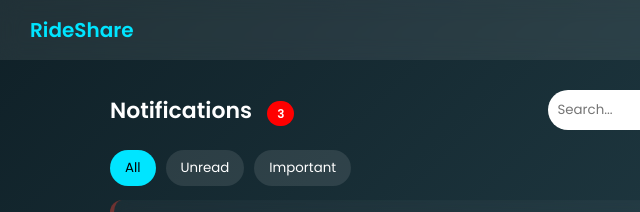
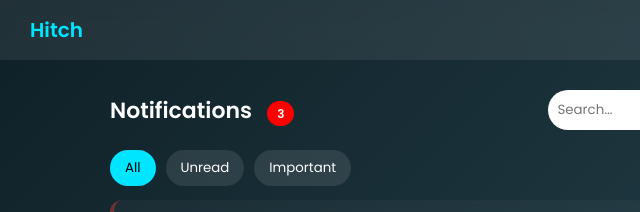
Before and after one commit to srishtikapoor0240/Hitch, a plain HTML site: page notifications.html in a window 1280 px wide. Shown: the top 212 px of the page, 0-640 px from the left. Drawn offline with Linux system fonts and the light colour scheme.

Commit message:
Update notifications.html

```diff
--- a/notifications.html
+++ b/notifications.html
@@ -3,7 +3,7 @@
 <head>
 <meta charset="UTF-8">
 <meta name="viewport" content="width=device-width, initial-scale=1.0">
-<title>Notifications | RideShare</title>
+<title>Notifications | Hitch</title>
 
 <link href="https://fonts.googleapis.com/css2?family=Poppins:wght@300;400;600&display=swap" rel="stylesheet">
 
@@ -249,7 +249,7 @@ display:none;
 <body>
 
 <nav>
-<div class="logo">RideShare</div>
+<div class="logo">Hitch</div>
 <div>
 <a href="dashboard.html">Dashboard</a>
 <a href="my-rides.html">My Rides</a>
@@ -482,4 +482,5 @@ updateCount();
 </script>
 
 </body>
+
 </html>
```
